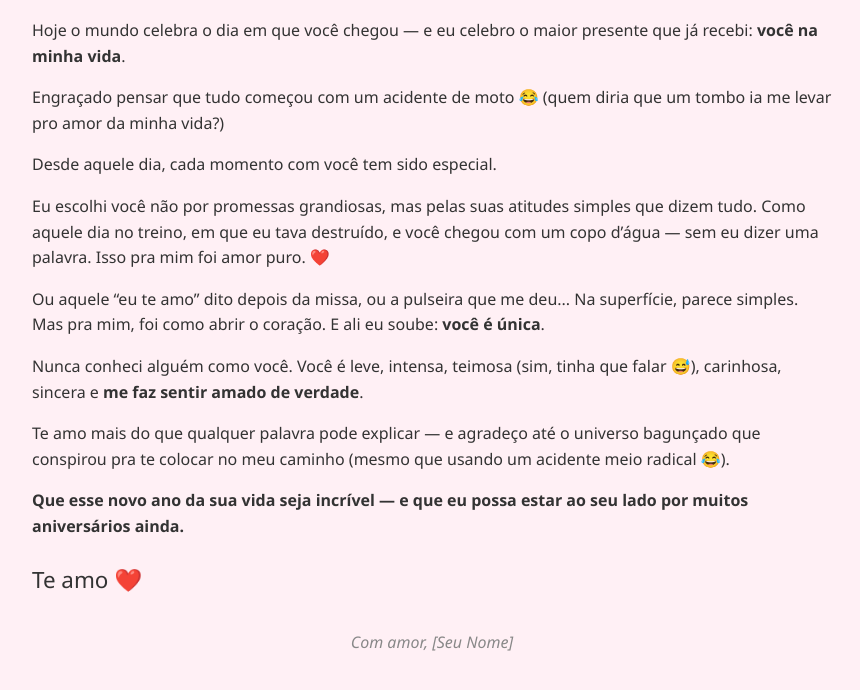
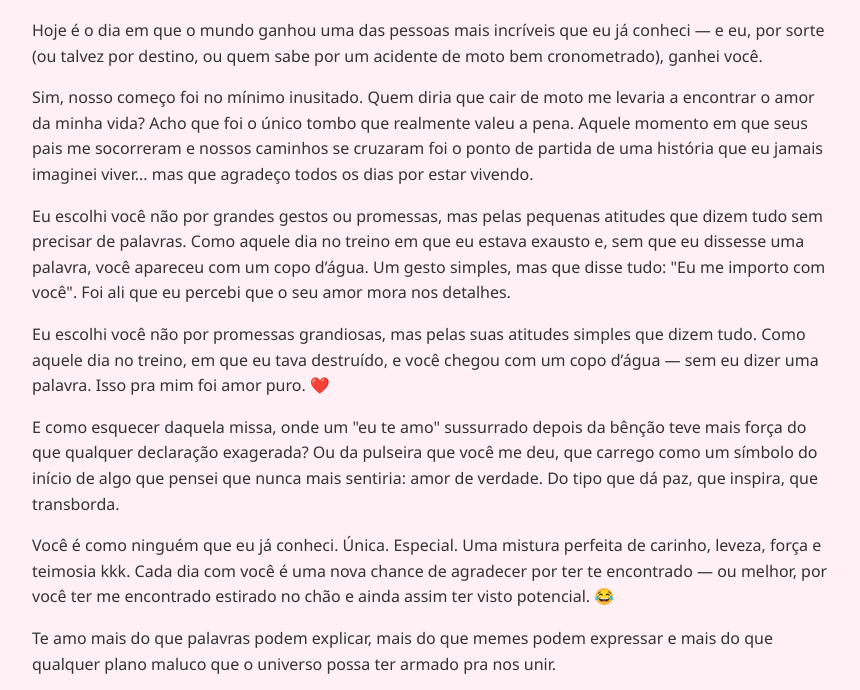
Before and after one commit to jeff-felip/mensagemAniversario, a plain HTML site: page index.html in a window 1280 px wide. Shown: the part 108-798 px from the top of the page, without its empty margins (208-1068 px from the left). Drawn offline with Linux system fonts and the light colour scheme.

Commit message:
Update index.html

```diff
--- a/index.html
+++ b/index.html
@@ -31,24 +31,24 @@
 </head>
 <body>
   <h1>❤️ Feliz Aniversário, meu amor ❤️</h1>
-  <p>Hoje o mundo celebra o dia em que você chegou — e eu celebro o maior presente que já recebi: <strong>você na minha vida</strong>.</p>
+  <p>Hoje é o dia em que o mundo ganhou uma das pessoas mais incríveis que eu já conheci — e eu, por sorte (ou talvez por destino, ou quem sabe por um acidente de moto bem cronometrado), ganhei você.</p>
 
-  <p>Engraçado pensar que tudo começou com um acidente de moto 😂 (quem diria que um tombo ia me levar pro amor da minha vida?)</p>
+  <p>Sim, nosso começo foi no mínimo inusitado. Quem diria que cair de moto me levaria a encontrar o amor da minha vida? Acho que foi o único tombo que realmente valeu a pena. Aquele momento em que seus pais me socorreram e nossos caminhos se cruzaram foi o ponto de partida de uma história que eu jamais imaginei viver... mas que agradeço todos os dias por estar vivendo.</p>
 
-  <p>Desde aquele dia, cada momento com você tem sido especial.</p>
+  <p>Eu escolhi você não por grandes gestos ou promessas, mas pelas pequenas atitudes que dizem tudo sem precisar de palavras. Como aquele dia no treino em que eu estava exausto e, sem que eu dissesse uma palavra, você apareceu com um copo d’água. Um gesto simples, mas que disse tudo: "Eu me importo com você". Foi ali que eu percebi que o seu amor mora nos detalhes.</p>
 
   <p>Eu escolhi você não por promessas grandiosas, mas pelas suas atitudes simples que dizem tudo. Como aquele dia no treino, em que eu tava destruído, e você chegou com um copo d’água — sem eu dizer uma palavra. Isso pra mim foi amor puro. ❤️</p>
 
-  <p>Ou aquele “eu te amo” dito depois da missa, ou a pulseira que me deu... Na superfície, parece simples. Mas pra mim, foi como abrir o coração. E ali eu soube: <strong>você é única</strong>.</p>
+  <p>E como esquecer daquela missa, onde um "eu te amo" sussurrado depois da bênção teve mais força do que qualquer declaração exagerada? Ou da pulseira que você me deu, que carrego como um símbolo do início de algo que pensei que nunca mais sentiria: amor de verdade. Do tipo que dá paz, que inspira, que transborda.</p>
 
-  <p>Nunca conheci alguém como você. Você é leve, intensa, teimosa (sim, tinha que falar 😅), carinhosa, sincera e <strong>me faz sentir amado de verdade</strong>.</p>
+  <p>Você é como ninguém que eu já conheci. Única. Especial. Uma mistura perfeita de carinho, leveza, força e teimosia kkk. Cada dia com você é uma nova chance de agradecer por ter te encontrado — ou melhor, por você ter me encontrado estirado no chão e ainda assim ter visto potencial. 😂</p>
 
-  <p>Te amo mais do que qualquer palavra pode explicar — e agradeço até o universo bagunçado que conspirou pra te colocar no meu caminho (mesmo que usando um acidente meio radical 😂).</p>
+  <p>Te amo mais do que palavras podem explicar, mais do que memes podem expressar e mais do que qualquer plano maluco que o universo possa ter armado pra nos unir.</p>
 
-  <p><strong>Que esse novo ano da sua vida seja incrível — e que eu possa estar ao seu lado por muitos aniversários ainda.</strong></p>
+  <p><strong>Feliz aniversário, meu amor. Que a sua vida seja tão maravilhosa quanto você é pra mim — e que eu possa fazer parte dela por muitos e muitos aniversários.</strong></p>
 
   <p class="emoji">Te amo ❤️</p>
 
-  <footer>Com amor, [Seu Nome]</footer>
+  <footer>Com amor, Jefferson Felipe</footer>
 </body>
 </html>
```
